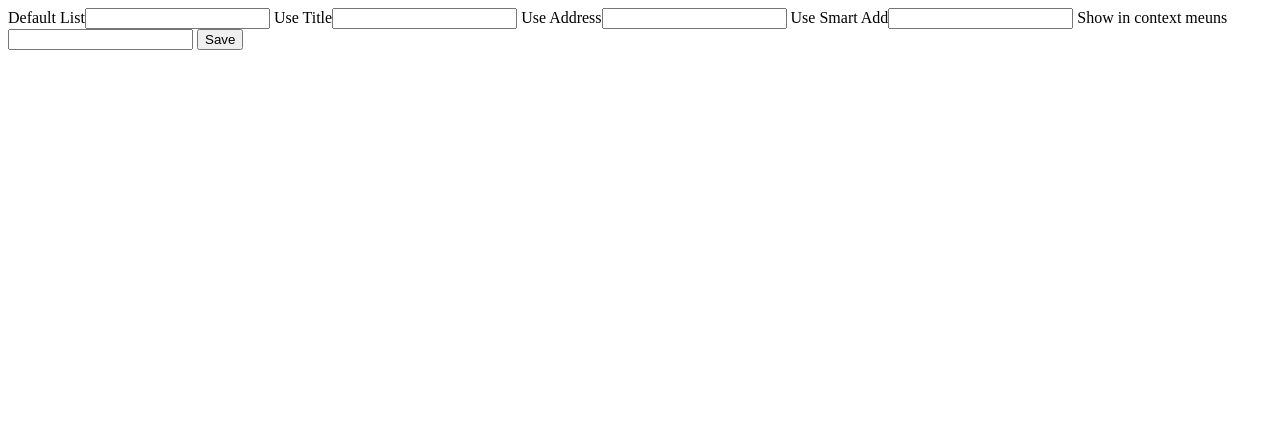
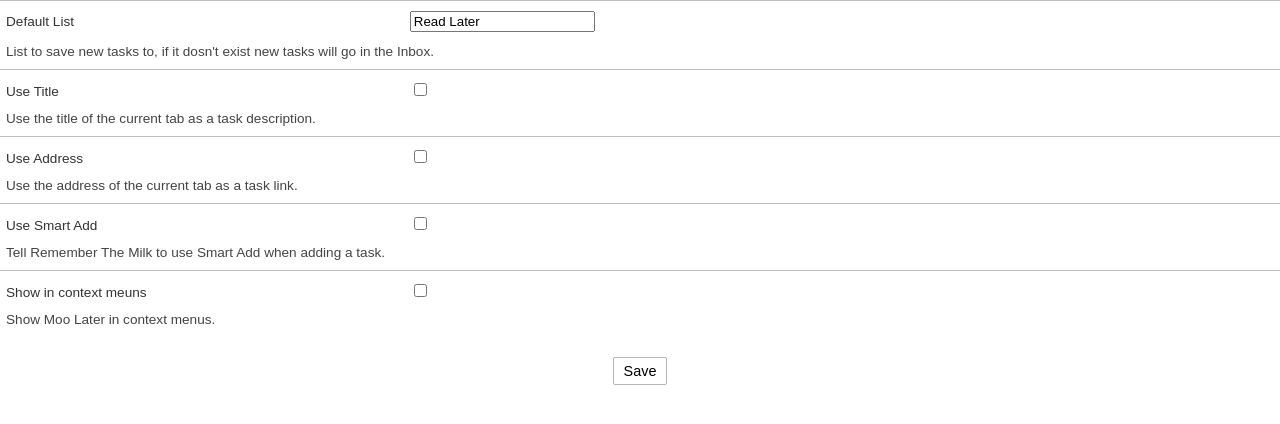
Before and after one commit to cgfrost/moolater, a browser extension: page WebExtensions/settings/options.html in a window 1280 px wide. Drawn offline with Linux system fonts and the light colour scheme.

Commit message:
Styling and fixing settings page

```diff
--- /dev/null
+++ b/WebExtensions/settings/options.css
@@ -0,0 +1,53 @@
+body {
+    font-family: sans-serif;
+    color: #333333;
+    font-size: 0.85em;
+}
+
+body, form {
+    width: 100%;
+    padding: 0;
+    margin: 0;
+}
+
+.option {
+    padding: 10px 0 10px 6px;
+    display: block;
+    border-top: 1px solid #C0C0C0;
+}
+
+.option label {
+    display: inline-block;
+    width: 34%;
+    max-width: 400px;
+}
+
+.option input {
+    display: inline-block;
+}
+
+.option .description {
+    margin-top: 12px;
+    display: block;
+    color: #444444;
+}
+
+#submit {
+    margin-left: auto;
+    margin-right: auto;
+    margin-top: 20px;
+    width: 100px;
+    text-align: center;
+}
+
+#submit button {
+    padding: 5px 10px;
+    border-radius: 2px;
+    border: 1px solid #B4B4B4;
+    background-color: transparent;
+    font-size: 1.06em;
+}
+
+#submit button:hover {
+    background-color: #E6E6E6;
+}
--- a/WebExtensions/settings/options.html
+++ b/WebExtensions/settings/options.html
@@ -1,61 +1,45 @@
 <!DOCTYPE html>
 
 <html>
-  <head>
+
+<head>
     <meta charset="utf-8">
-  </head>
+    <link rel="stylesheet" href="options.css" />
+</head>
 
-  <body>
+<body>
 
     <form>
-        <label>Default List<input type="text" id="moolater.defaultList" ></label>
-        <label>Use Title<input type="text" id="moolater.useTitle" ></label>
-        <label>Use Address<input type="text" id="moolater.useLink" ></label>
-        <label>Use Smart Add<input type="text" id="moolater.useSmartAdd" ></label>
-        <label>Show in context meuns<input type="text" id="moolater.showContextMenu" ></label>
-        <button type="submit">Save</button>
+        <div class="option">
+            <label for="moolater-defaultList">Default List</label>
+            <input type="text" id="moolater-defaultList">
+            <span class="description">List to save new tasks to, if it dosn't exist new tasks will go in the Inbox.</span>
+        </div>
+        <div class="option">
+            <label for="moolater-useTitle">Use Title</label>
+            <input type="checkbox" id="moolater-useTitle">
+            <span class="description">Use the title of the current tab as a task description.</span>
+        </div>
+        <div class="option">
+            <label for="moolater-useLink">Use Address</label>
+            <input type="checkbox" id="moolater-useLink">
+            <span class="description">Use the address of the current tab as a task link.</span>
+        </div>
+        <div class="option">
+            <label for="moolater-useSmartAdd">Use Smart Add</label>
+            <input type="checkbox" id="moolater-useSmartAdd">
+            <span class="description">Tell Remember The Milk to use Smart Add when adding a task.</span>
+        </div>
+        <div class="option">
+            <label for="moolater-showContextMenu">Show in context meuns</label>
+            <input type="checkbox" id="moolater-showContextMenu">
+            <span class="description">Show Moo Later in context menus.</span>
+        </div>
+        <div id="submit"><button type="submit">Save</button></div>
     </form>
-
-    <!-- "preferences": [
-      {
-        "name": "extensions.moolater.defaultList",
-        "title": "Default List",
-        "description": "List to save new tasks to, if it dosn't exist new tasks will go in the Inbox.",
-        "type": "string",
-        "value": "Read Later"
-      },
-      {
-        "name": "extensions.moolater.useTitle",
-        "title": "Use Title",
-        "description": "Use the title of the current tab as a task description.",
-        "type": "bool",
-        "value": true
-      },
-      {
-        "name": "extensions.moolater.useLink",
-        "title": "Use Address",
-        "description": "Use the address of the current tab as a task link.",
-        "type": "bool",
-        "value": true
-      },
-      {
-        "name": "extensions.moolater.useSmartAdd",
-        "title": "Use Smart Add",
-        "description": "Tell Remember The Milk to use Smart Add when adding a task.",
-        "type": "bool",
-        "value": true
-      },
-      {
-        "name": "extensions.moolater.showContextMenu",
-        "title": "Show in context meuns",
-        "description": "Show Moo Later in context menus.",
-        "type": "bool",
-        "value": true
-      }
-    ] -->
 
     <script src="options.js"></script>
 
-  </body>
+</body>
 
 </html>
--- a/WebExtensions/settings/options.js
+++ b/WebExtensions/settings/options.js
@@ -1,13 +1,37 @@
 function saveOptions(e) {
-  chrome.storage.local.set({
-    color: document.querySelector("#color").value
-  });
+    chrome.storage.local.set({
+        defaultList: document.querySelector("#moolater-defaultList").value
+    });
+    chrome.storage.local.set({
+        useTitle: document.querySelector("#moolater-useTitle").value
+    });
+    chrome.storage.local.set({
+        useLink: document.querySelector("#moolater-useLink").value
+    });
+    chrome.storage.local.set({
+        useSmartAdd: document.querySelector("#moolater-useSmartAdd").value
+    });
+    chrome.storage.local.set({
+        showContextMenu: document.querySelector("#moolater-showContextMenu").value
+    });
 }
 
 function restoreOptions() {
-  chrome.storage.local.get("color", (res) => {
-    document.querySelector("#color").value = res.color || "blue";
-  });
+    chrome.storage.local.get("moolater-defaultList", (res) => {
+        document.querySelector("#moolater-defaultList").value = res.defaultList || "Read Later";
+    });
+    chrome.storage.local.get("moolater-useTitle", (res) => {
+        document.querySelector("#moolater-useTitle").value = res.useTitle || true;
+    });
+    chrome.storage.local.get("moolater-useLink", (res) => {
+        document.querySelector("#moolater-useLink").value = res.useLink || true;
+    });
+    chrome.storage.local.get("moolater-useSmartAdd", (res) => {
+        document.querySelector("#moolater-useSmartAdd").value = res.useSmartAdd || true;
+    });
+    chrome.storage.local.get("moolater-showContextMenu", (res) => {
+        document.querySelector("#moolater-showContextMenu").value = res.showContextMenu || true;
+    });
 }
 
 document.addEventListener("DOMContentLoaded", restoreOptions);
```
